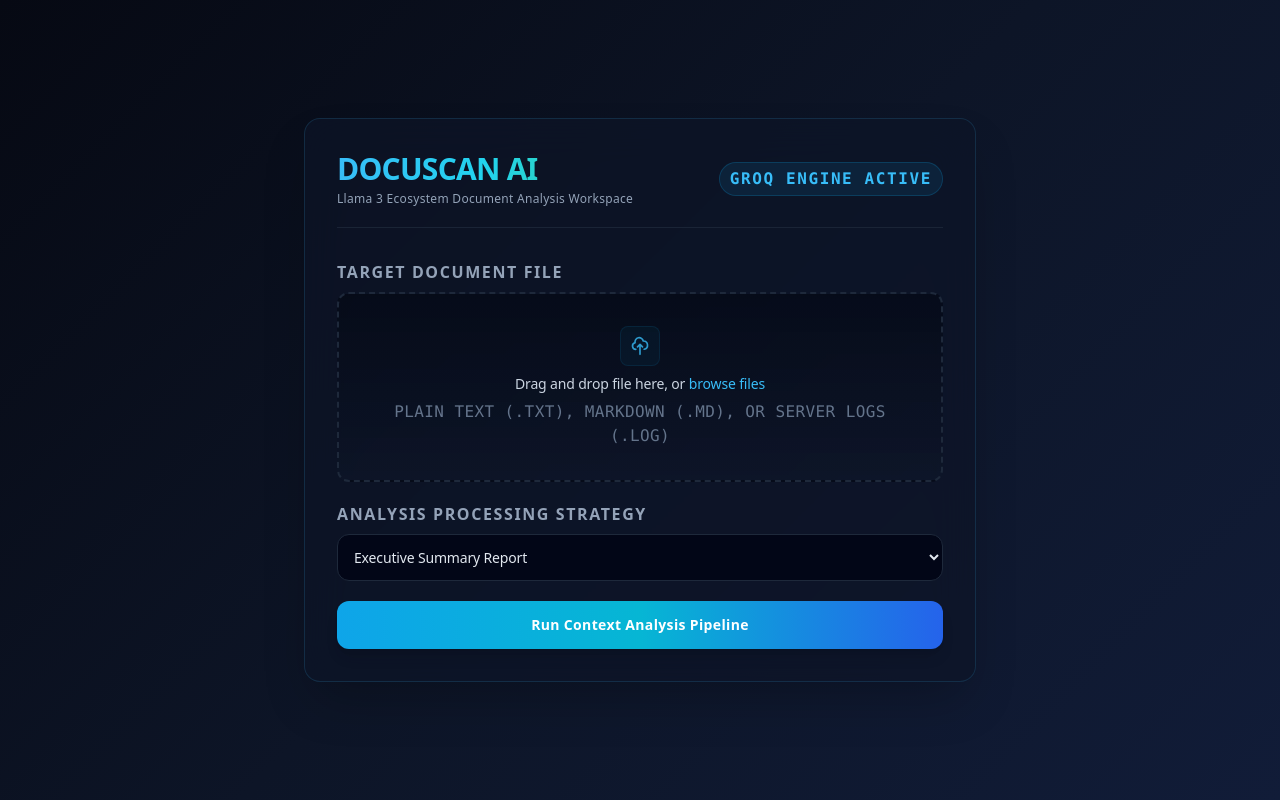
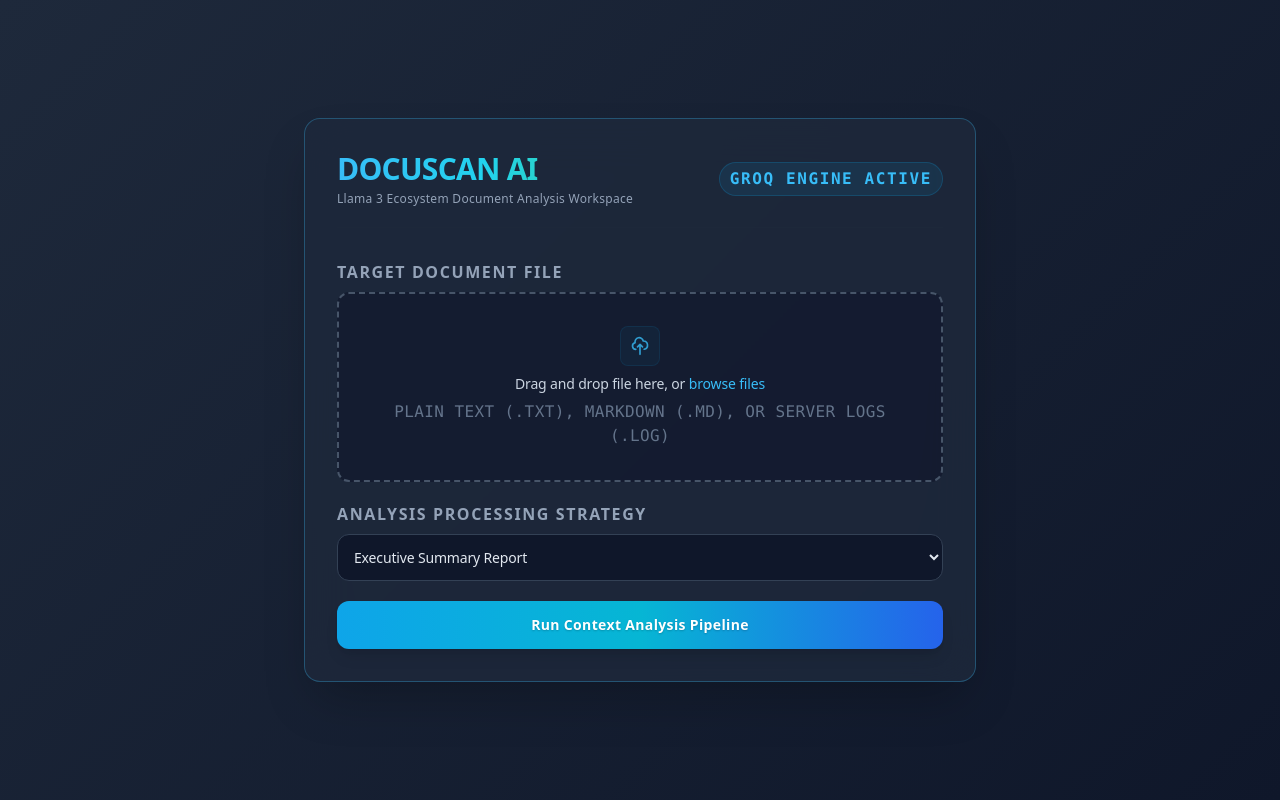
Before and after one commit to shaikhomarabdulmajid-spec/docuscan-ai, a FastAPI app: page / in a window 1280 px wide. Run offline with FastAPI, Linux system fonts and the light colour scheme; some libraries are stand-ins or nearby versions.

Commit message:
Made colours more contrasting

```diff
--- a/static/style.css
+++ b/static/style.css
@@ -1,62 +1,68 @@
-/* Premium Cyberpunk Slate Theme */
+/* Premium Light-Slate Cyberpunk Theme */
 body {
-    background: linear-gradient(135deg, #060913 0%, #0d1527 50%, #111c38 100%);
+    background: linear-gradient(135deg, #1e293b 0%, #0f172a 100%);
     min-height: 100vh;
     font-family: ui-sans-serif, system-ui, -apple-system, BlinkMacSystemFont, "Segoe UI", Roboto, "Helvetica Neue", Arial, sans-serif;
     letter-spacing: -0.01em;
 }
 
-/* Glassmorphism Control Core Matrix */
+/* Lighter Glassmorphic Dashboard Panel Container */
 .dashboard-panel {
-    background: rgba(13, 21, 39, 0.7);
-    backdrop-filter: blur(20px);
-    -webkit-backdrop-filter: blur(20px);
-    border: 1px solid rgba(56, 189, 248, 0.15); /* Sleek cyber-cyan border tint */
-    box-shadow: 0 30px 60px -15px rgba(0, 0, 0, 0.7),
-                0 0 50px -10px rgba(14, 165, 233, 0.1);
+    background: rgba(30, 41, 59, 0.85); /* Considerably lighter slate background */
+    backdrop-filter: blur(24px);
+    -webkit-backdrop-filter: blur(24px);
+    border: 1px solid rgba(56, 189, 248, 0.3); /* Stronger, crisper cyan border accent */
+    box-shadow: 0 35px 60px -15px rgba(0, 0, 0, 0.4),
+                0 0 40px -5px rgba(14, 165, 233, 0.15);
 }
 
-/* Interactive Drag & Drop Box Area */
+/* Interactive Drag & Drop Box Input Area */
 .file-drop-area {
-    border: 2px dashed #1e293b;
-    background: linear-gradient(180deg, rgba(3, 7, 18, 0.6) 0%, rgba(15, 23, 42, 0.4) 100%);
+    border: 2px dashed #475569;
+    background: rgba(15, 23, 42, 0.6); /* Cleaner contrast for internal items */
     transition: all 0.25s cubic-bezier(0.4, 0, 0.2, 1);
 }
 
 .file-drop-area:hover {
     border-color: #38bdf8;
-    background: rgba(14, 165, 233, 0.02);
+    background: rgba(56, 189, 248, 0.05);
 }
 
 .file-drop-area.active {
     border-color: #06b6d4;
-    background: rgba(6, 182, 212, 0.06);
-    box-shadow: 0 0 20px rgba(6, 182, 212, 0.15);
-    transform: scale(0.99);
+    background: rgba(6, 182, 212, 0.1);
+    box-shadow: 0 0 25px rgba(6, 182, 212, 0.2);
+    transform: scale(0.995);
 }
 
-/* Response Terminal Output Monitor Window */
+/* Elevated Output Console Terminal Screen */
 .terminal-view {
-    background-color: #020617;
-    border: 1px solid #1e293b;
-    box-shadow: inset 0 4px 12px rgba(0, 0, 0, 0.6);
+    background-color: #0f172a; /* Slate-black for excellent data readability */
+    border: 1px solid #334155;
+    box-shadow: inset 0 4px 12px rgba(0, 0, 0, 0.5);
 }
 
-/* Input Fields Accent Borders */
-.input-field-focus:focus {
-    border-color: #38bdf8;
-    box-shadow: 0 0 12px rgba(56, 189, 248, 0.2);
+/* Bright Focus State Layout Framework */
+.input-field-focus {
+    background-color: #0f172a !important;
+    border: 1px solid #334155 !important;
 }
 
-/* Premium Component Interaction Animations */
+.input-field-focus:focus {
+    border-color: #38bdf8 !important;
+    box-shadow: 0 0 12px rgba(56, 189, 248, 0.3) !important;
+}
+
+/* Premium Button Interactive Core */
 .btn-cyber-glow {
     position: relative;
     overflow: hidden;
     transition: all 0.25s ease-in-out;
+    text-shadow: 0 1px 2px rgba(0,0,0,0.2);
 }
 
 .btn-cyber-glow:hover {
-    box-shadow: 0 0 25px rgba(14, 165, 233, 0.4);
+    box-shadow: 0 0 30px rgba(14, 165, 233, 0.5);
     transform: translateY(-1px);
 }
 
@@ -64,16 +70,16 @@ body {
     transform: translateY(1px);
 }
 
-/* Advanced Interactive Custom Scrollbars */
+/* Interactive Dashboard Scrollbars */
 ::-webkit-scrollbar {
     width: 6px;
     height: 6px;
 }
 ::-webkit-scrollbar-track {
-    background: #020617;
+    background: #0f172a;
 }
 ::-webkit-scrollbar-thumb {
-    background: #1e293b;
+    background: #475569;
     border-radius: 99px;
 }
 ::-webkit-scrollbar-thumb:hover {
```
